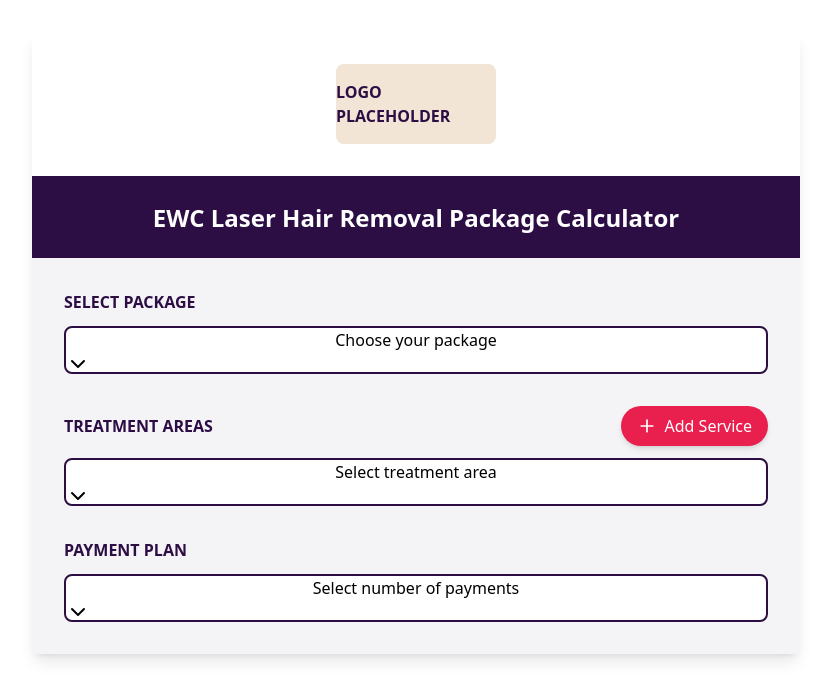
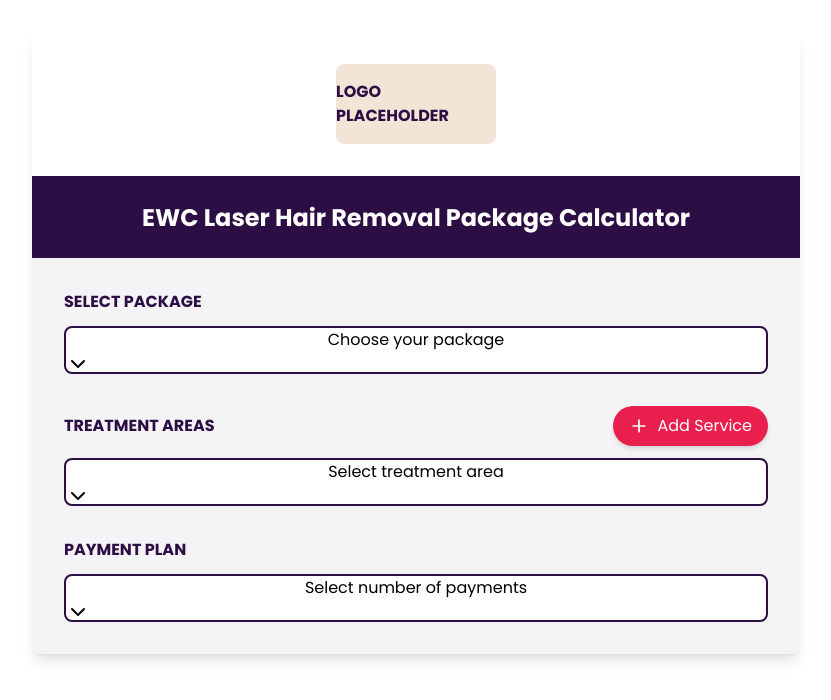
Before and after one commit to allie-kat27/LHR-Calculator, a Next.js app: page / in a window 1280 px wide. Both pictures are taken after a click on the button "Add Service". Shown: the top 700 px of the page, without its empty margins (224-1055 px from the left). Built offline with nearby package versions, Linux system fonts and the light colour scheme.

Commit message:
Update LaserPackageCalculator.jsx

```diff
--- a/src/components/LaserPackageCalculator.jsx
+++ b/src/components/LaserPackageCalculator.jsx
@@ -116,28 +116,28 @@
   };
 
   return (
-    <Card className="w-full max-w-3xl mx-auto bg-[#f4f3f6] font-sans shadow-lg">
+    <Card className="w-full max-w-3xl mx-auto bg-[#f4f3f6] font-poppins shadow-lg">
       <div className="w-full p-8 flex justify-center bg-white border-b-2 border-[#2c0e45]">
-        <div className="w-40 h-20 bg-[#f2e5d6] flex items-center justify-center text-[#2c0e45] font-bold rounded-lg">
+        <div className="w-40 h-20 bg-[#f2e5d6] flex items-center justify-center text-[#2c0e45] font-bold rounded-lg font-poppins">
           LOGO PLACEHOLDER
         </div>
       </div>
       <CardHeader className="bg-[#2c0e45] text-white py-6">
-        <CardTitle className="text-2xl text-center font-bold">EWC Laser Hair Removal Package Calculator</CardTitle>
+        <CardTitle className="text-2xl text-center font-bold font-poppins">EWC Laser Hair Removal Package Calculator</CardTitle>
       </CardHeader>
       <CardContent className="p-8 space-y-8">
         <div className="w-full">
-          <label className="block text-base font-bold mb-3 text-[#2c0e45]">SELECT PACKAGE</label>
+          <label className="block text-base font-bold mb-3 text-[#2c0e45] font-poppins">SELECT PACKAGE</label>
           <Select onValueChange={setSelectedPackage}>
-            <SelectTrigger className="border-2 border-[#2c0e45] h-12 w-full rounded-lg bg-white">
-              <SelectValue placeholder="Choose your package" />
+            <SelectTrigger className="border-2 border-[#2c0e45] h-12 w-full rounded-lg bg-white font-poppins">
+              <SelectValue placeholder="Choose your package" className="font-poppins" />
             </SelectTrigger>
-            <SelectContent className="bg-white border-2 border-[#2c0e45] rounded-lg">
+            <SelectContent className="bg-white border-2 border-[#2c0e45] rounded-lg max-h-[300px] overflow-y-auto font-poppins">
               {Object.keys(packages).map((name) => (
                 <SelectItem
                   key={name}
                   value={name}
-                  className="text-[#2c0e45] p-2 hover:bg-[#f4f3f6] cursor-pointer rounded"
+                  className="text-[#2c0e45] p-2 hover:bg-[#f4f3f6] cursor-pointer rounded font-poppins"
                 >
                   {getPackageDisplayText(name)}
                 </SelectItem>
@@ -148,20 +148,20 @@
 
         <div className="w-full">
           <div className="flex items-center justify-between mb-3">
-            <label className="block text-base font-bold text-[#2c0e45]">TREATMENT AREAS</label>
+            <label className="block text-base font-bold text-[#2c0e45] font-poppins">TREATMENT AREAS</label>
             <Button
               onClick={() => setShowServiceSelect(true)}
-              className="bg-[#e91f4e] hover:bg-[#c41840] text-white flex items-center gap-2 px-4 py-2 rounded-full transition-all duration-200 shadow-md hover:shadow-lg"
+              className="bg-[#e91f4e] hover:bg-[#c41840] text-white flex items-center gap-2 px-4 py-2 rounded-full transition-all duration-200 shadow-md hover:shadow-lg font-poppins"
             >
               <Plus size={20} className="rounded-full" /> Add Service
             </Button>
           </div>
           {showServiceSelect && (
             <Select onValueChange={addService}>
-              <SelectTrigger className="border-2 border-[#2c0e45] h-12 w-full rounded-lg bg-white">
-                <SelectValue placeholder="Select treatment area" />
+              <SelectTrigger className="border-2 border-[#2c0e45] h-12 w-full rounded-lg bg-white font-poppins">
+                <SelectValue placeholder="Select treatment area" className="font-poppins" />
               </SelectTrigger>
-              <SelectContent className="bg-white border-2 border-[#2c0e45] rounded-lg">
+              <SelectContent className="bg-white border-2 border-[#2c0e45] rounded-lg overflow-y-auto max-h-[40vh] font-poppins">
                 {Object.entries(serviceCategories).map(([category, { services }]) => (
                   <div key={category} className="p-2">
                     <div className="font-bold text-[#2c0e45] pb-2 border-b border-[#2c0e45]">{category}</div>
@@ -169,7 +169,7 @@
                       <SelectItem
                         key={service}
                         value={service}
-                        className="text-[#2c0e45] p-2 hover:bg-[#f4f3f6] cursor-pointer rounded mt-1"
+                        className="text-[#2c0e45] p-2 hover:bg-[#f4f3f6] cursor-pointer rounded mt-1 font-poppins"
                       >
                         {service}
                       </SelectItem>
@@ -184,12 +184,12 @@
         <div className="space-y-3 w-full">
           {selectedServices.map((item, index) => (
             <div key={index} className="flex justify-between items-center bg-white p-4 rounded-lg border-2 border-[#2c0e45] shadow-sm">
-              <span className="font-medium text-[#2c0e45]">
+              <span className="font-medium text-[#2c0e45] font-poppins">
                 {item.service} - ${item.price}
               </span>
               <Button
                 onClick={() => removeService(index)}
-                className="bg-[#e91f4e] hover:bg-[#c41840] text-white px-4 py-2 rounded-full transition-all duration-200"
+                className="bg-[#e91f4e] hover:bg-[#c41840] text-white px-4 py-2 rounded-full transition-all duration-200 font-poppins"
               >
                 Remove
               </Button>
@@ -198,17 +198,17 @@
         </div>
 
         <div className="w-full">
-          <label className="block text-base font-bold mb-3 text-[#2c0e45]">PAYMENT PLAN</label>
+          <label className="block text-base font-bold mb-3 text-[#2c0e45] font-poppins">PAYMENT PLAN</label>
           <Select onValueChange={(value) => setPayments(parseInt(value))}>
-            <SelectTrigger className="border-2 border-[#2c0e45] h-12 w-full rounded-lg bg-white">
-              <SelectValue placeholder="Select number of payments" />
+            <SelectTrigger className="border-2 border-[#2c0e45] h-12 w-full rounded-lg bg-white font-poppins">
+              <SelectValue placeholder="Select number of payments" className="font-poppins" />
             </SelectTrigger>
-            <SelectContent className="bg-white border-2 border-[#2c0e45] rounded-lg">
+            <SelectContent className="bg-white border-2 border-[#2c0e45] rounded-lg font-poppins">
               {[1, 2, 3, 4, 5, 6].map((num) => (
                 <SelectItem
                   key={num}
                   value={num}
-                  className="text-[#2c0e45] p-2 hover:bg-[#f4f3f6] cursor-pointer rounded"
+                  className="text-[#2c0e45] p-2 hover:bg-[#f4f3f6] cursor-pointer rounded font-poppins"
                 >
                   {num} {num === 1 ? 'Payment' : 'Payments'}
                 </SelectItem>
@@ -218,7 +218,7 @@
         </div>
 
         {selectedPackage && selectedServices.length > 0 && (
-          <div className="mt-8 space-y-4 bg-white p-6 rounded-lg text-[#2c0e45] border-2 border-[#2c0e45] shadow-lg">
+          <div className="mt-8 space-y-4 bg-white p-6 rounded-lg text-[#2c0e45] border-2 border-[#2c0e45] shadow-lg font-poppins">
             <div className="text-xl">
               Price Per Treatment: ${calculatePricePerTreatment()}
               <span className="text-[#e91f4e] ml-2 font-bold">
```
